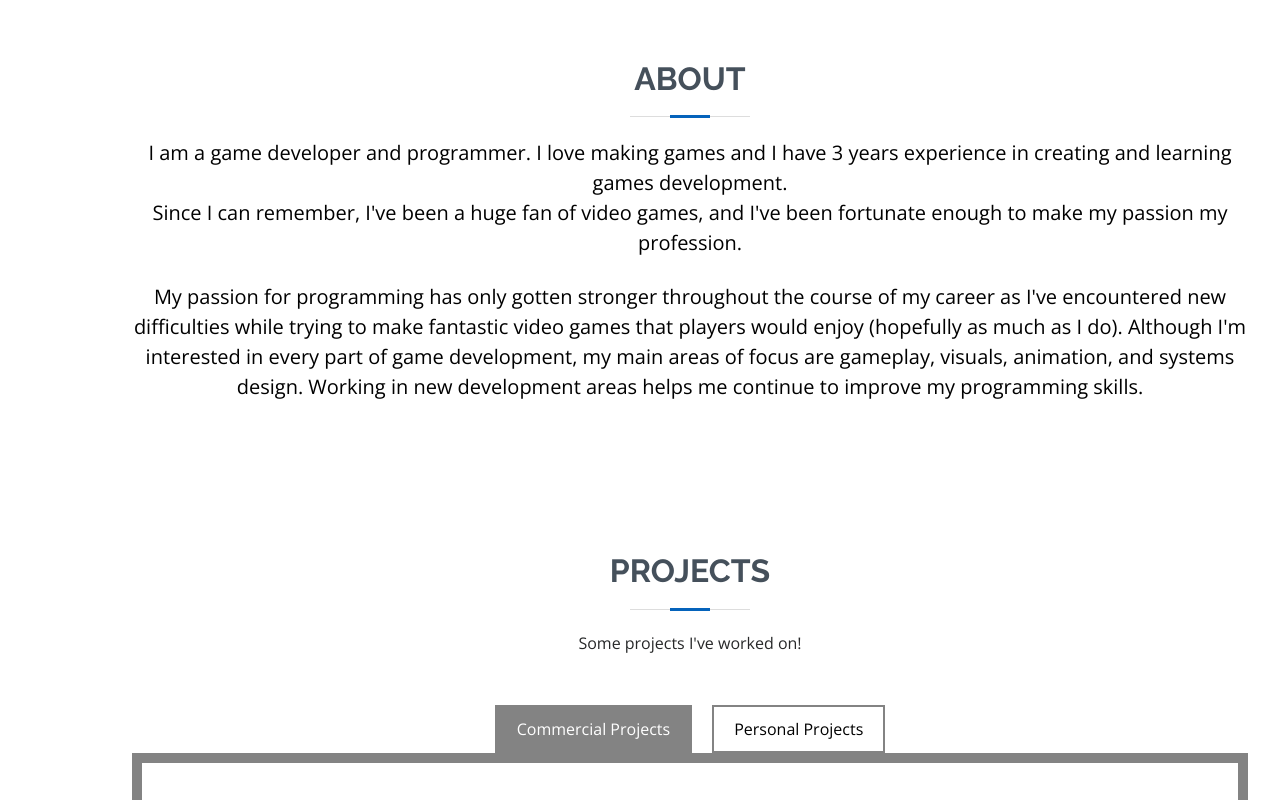
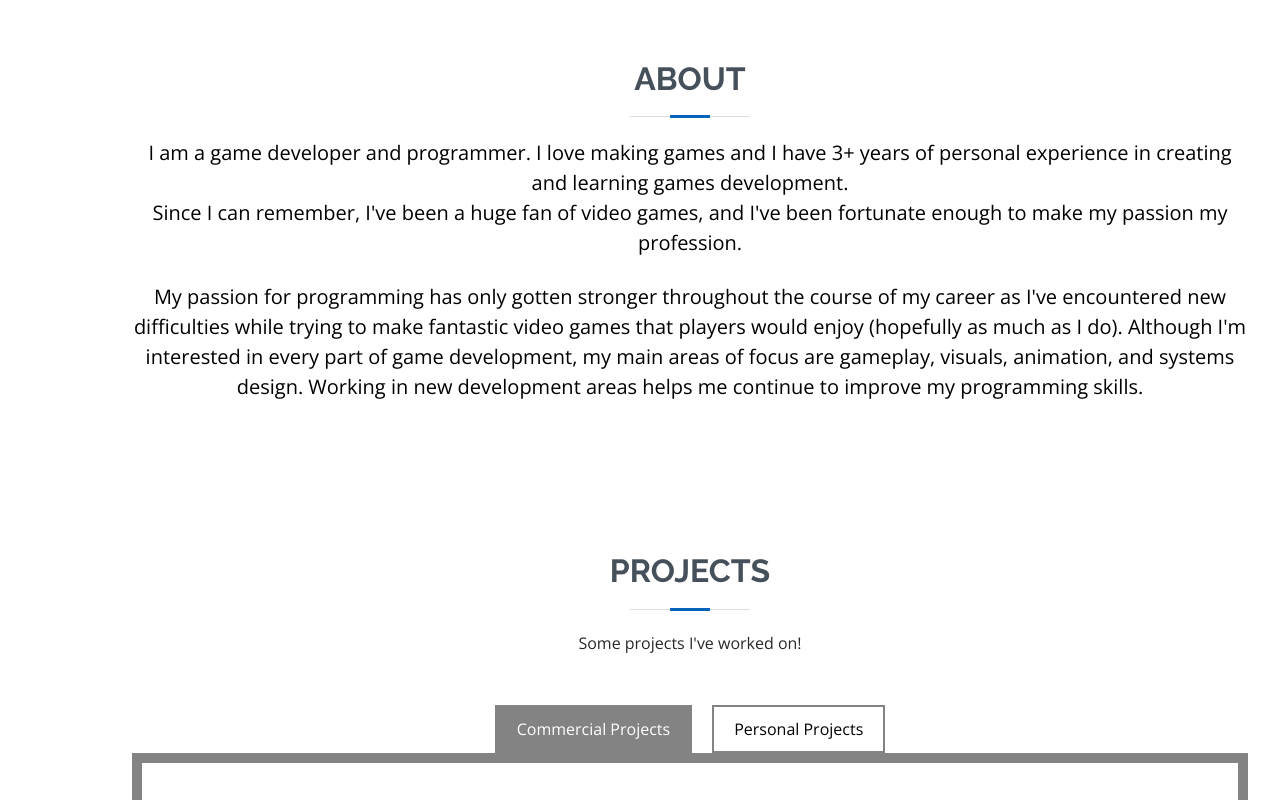
Before and after one commit to Abhishek-dev-tech/abhishek-dev-tech.github.io, a plain HTML site: page index.html in a window 1280 px wide. Shown: the part 800-1600 px from the top of the page. Drawn offline with nearby package versions, Linux system fonts and the light colour scheme.

Commit message:
Updated About Paragraph

```diff
--- a/index.html
+++ b/index.html
@@ -70,7 +70,7 @@
 
         <div class="section-title">
           <h2>About</h2>
-          <p>I am a game developer and programmer. I love making games and I have 3 years experience in creating and learning games development.</p>
+          <p>I am a game developer and programmer. I love making games and I have 3+ years of personal experience in creating and learning games development.</p>
           <p>Since I can remember, I've been a huge fan of video games, and I've been fortunate enough to make my passion my profession.</p><br>
 
           <p> My passion for programming has only gotten stronger throughout the course of my career as I've encountered new difficulties while trying to make fantastic video games that players would enjoy (hopefully as much as I do).
```
